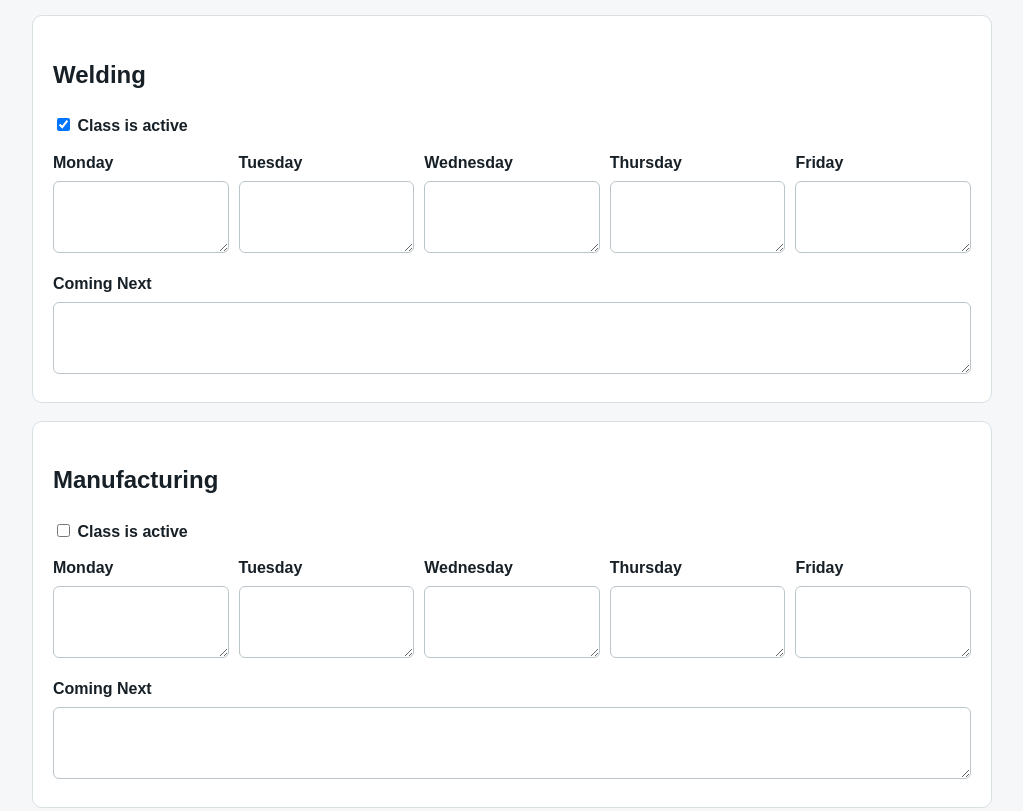
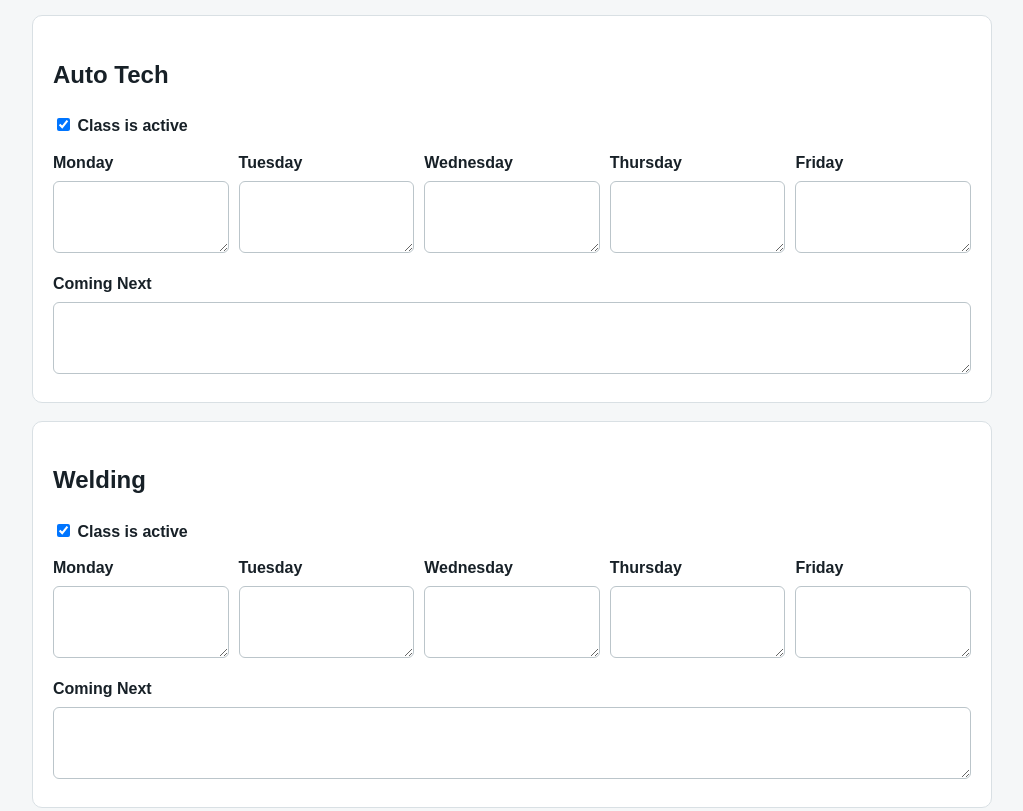
Before and after one commit to tlavalle/Isle---CTE, a plain HTML site: page schedule-editor.html in a window 1280 px wide. Shown: the part 1128-1939 px from the top of the page, without its empty margins (128-1151 px from the left). Drawn offline with Linux system fonts and the light colour scheme.

Commit message:
Add Auto Tech to visual schedule editor

```diff
--- a/schedule-editor.html
+++ b/schedule-editor.html
@@ -23,6 +23,7 @@
 const courseInfo={
  'industrial-tech':{title:'Industrial Tech',active:true,goal:'Build safe, accurate, professional shop habits while learning to think, design, build, and improve.',notebook:'Record shop notes, measurements, sketches, procedures, design decisions, and reflections.'},
  'home-repairs':{title:'Home Repairs',active:true,goal:'Develop practical skills for safely inspecting, maintaining, and repairing residential systems.',notebook:'Document procedures, diagrams, measurements, troubleshooting, and reflections.'},
+ 'auto-tech':{title:'Auto Tech',active:true,goal:'Develop safe, practical automotive skills through engine, electrical, diagnostic, and repair work.',notebook:'Record procedures, measurements, component identification, diagnostic findings, calculations, and reflections.'},
  'welding':{title:'Welding',active:true,goal:'Develop safe welding, fabrication, measurement, inspection, and quality-control skills.',notebook:'Record settings, joint preparation, weld observations, inspection notes, and improvements.'},
  'manufacturing':{title:'Manufacturing',active:false,goal:'Use design, production, quality, and problem-solving processes to manufacture accurate products.',notebook:'Record planning, CAD/design work, process decisions, measurements, quality checks, and revisions.'}
 };
```
